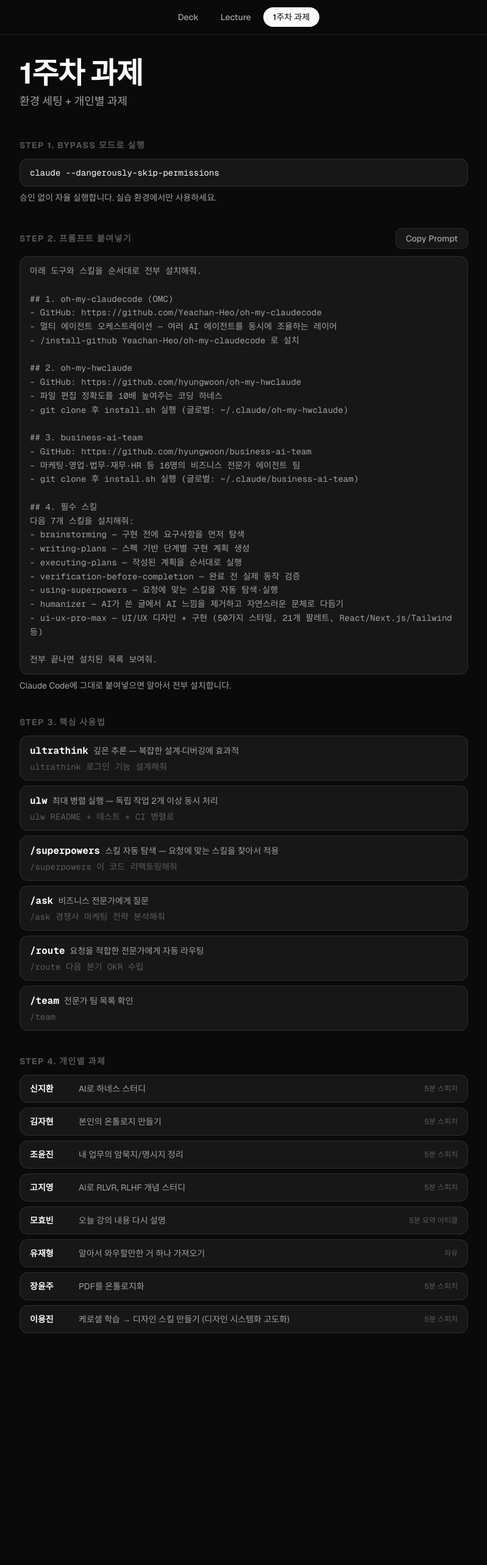
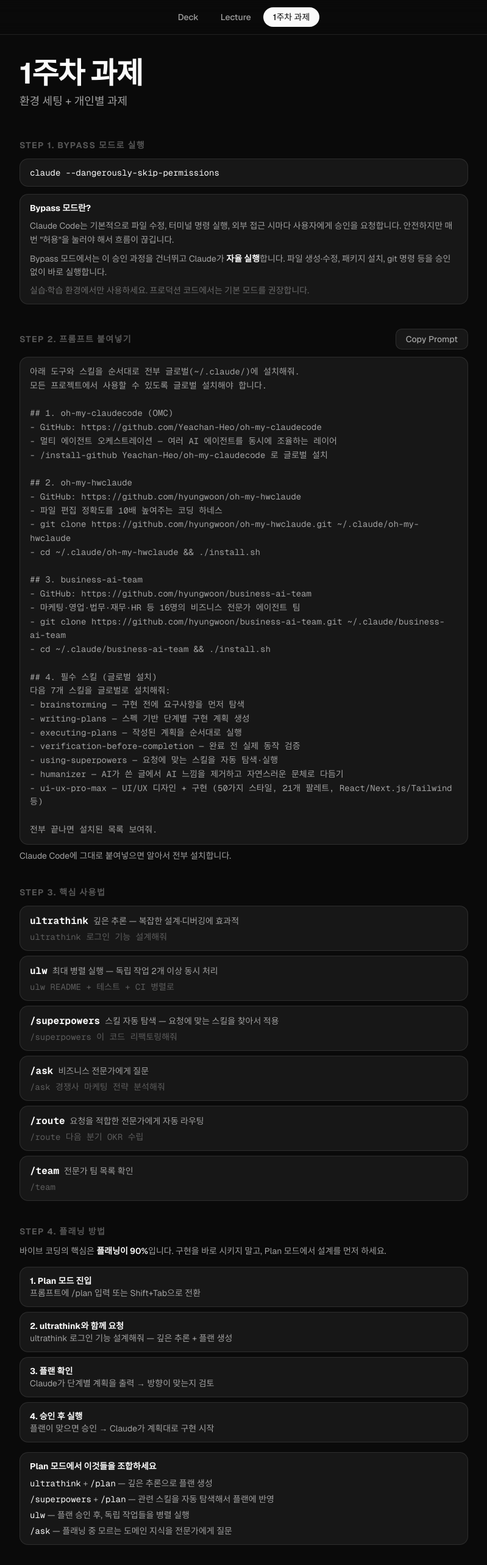
Before and after one commit to hyungwoon/ai-coding-deck, a Next.js app: page /homework/week1 in a window 1280 px wide. Shown: the top 2566 px of the page at 61% size, without its empty margins (240-1039 px from the left). Before the commit the page ends 2282 px from the top, so only its background shows below. Built offline with nearby package versions, Linux system fonts and the light colour scheme.

Commit message:
feat: 1주차 과제 페이지 보강 — bypass 설명, 글로벌 설치 명시, Plan 모드 가이드 추가

```diff
--- a/src/app/homework/week1/page.tsx
+++ b/src/app/homework/week1/page.tsx
@@ -2,25 +2,28 @@
 
 import { useState, useCallback } from "react";
 
-const SETUP_PROMPT = `아래 도구와 스킬을 순서대로 전부 설치해줘.
+const SETUP_PROMPT = `아래 도구와 스킬을 순서대로 전부 글로벌(~/.claude/)에 설치해줘.
+모든 프로젝트에서 사용할 수 있도록 글로벌 설치해야 합니다.
 
 ## 1. oh-my-claudecode (OMC)
 - GitHub: https://github.com/Yeachan-Heo/oh-my-claudecode
 - 멀티 에이전트 오케스트레이션 — 여러 AI 에이전트를 동시에 조율하는 레이어
-- /install-github Yeachan-Heo/oh-my-claudecode 로 설치
+- /install-github Yeachan-Heo/oh-my-claudecode 로 글로벌 설치
 
 ## 2. oh-my-hwclaude
 - GitHub: https://github.com/hyungwoon/oh-my-hwclaude
 - 파일 편집 정확도를 10배 높여주는 코딩 하네스
-- git clone 후 install.sh 실행 (글로벌: ~/.claude/oh-my-hwclaude)
+- git clone https://github.com/hyungwoon/oh-my-hwclaude.git ~/.claude/oh-my-hwclaude
+- cd ~/.claude/oh-my-hwclaude && ./install.sh
 
 ## 3. business-ai-team
 - GitHub: https://github.com/hyungwoon/business-ai-team
 - 마케팅·영업·법무·재무·HR 등 16명의 비즈니스 전문가 에이전트 팀
-- git clone 후 install.sh 실행 (글로벌: ~/.claude/business-ai-team)
+- git clone https://github.com/hyungwoon/business-ai-team.git ~/.claude/business-ai-team
+- cd ~/.claude/business-ai-team && ./install.sh
 
-## 4. 필수 스킬
-다음 7개 스킬을 설치해줘:
+## 4. 필수 스킬 (글로벌 설치)
+다음 7개 스킬을 글로벌로 설치해줘:
 - brainstorming — 구현 전에 요구사항을 먼저 탐색
 - writing-plans — 스펙 기반 단계별 구현 계획 생성
 - executing-plans — 작성된 계획을 순서대로 실행
@@ -38,6 +41,13 @@
   { cmd: "/ask", desc: "비즈니스 전문가에게 질문", ex: "/ask 경쟁사 마케팅 전략 분석해줘" },
   { cmd: "/route", desc: "요청을 적합한 전문가에게 자동 라우팅", ex: "/route 다음 분기 OKR 수립" },
   { cmd: "/team", desc: "전문가 팀 목록 확인", ex: "/team" },
+];
+
+const planSteps = [
+  { step: "1. Plan 모드 진입", detail: "프롬프트에 /plan 입력 또는 Shift+Tab으로 전환" },
+  { step: "2. ultrathink와 함께 요청", detail: "ultrathink 로그인 기능 설계해줘 — 깊은 추론 + 플랜 생성" },
+  { step: "3. 플랜 확인", detail: "Claude가 단계별 계획을 출력 → 방향이 맞는지 검토" },
+  { step: "4. 승인 후 실행", detail: "플랜이 맞으면 승인 → Claude가 계획대로 구현 시작" },
 ];
 
 const assignments = [
@@ -73,9 +83,20 @@
           <code className="block rounded-xl border border-border bg-card px-4 py-3 font-mono text-sm">
             claude --dangerously-skip-permissions
           </code>
-          <p className="text-sm text-muted-foreground mt-2">
-            승인 없이 자율 실행합니다. 실습 환경에서만 사용하세요.
-          </p>
+          <div className="rounded-xl border border-border bg-card px-4 py-3 mt-3 space-y-2">
+            <p className="text-sm font-bold text-foreground">Bypass 모드란?</p>
+            <p className="text-sm text-muted-foreground leading-relaxed">
+              Claude Code는 기본적으로 파일 수정, 터미널 명령 실행, 외부 접근 시마다 사용자에게 승인을 요청합니다.
+              안전하지만 매번 &quot;허용&quot;을 눌러야 해서 흐름이 끊깁니다.
+            </p>
+            <p className="text-sm text-muted-foreground leading-relaxed">
+              Bypass 모드에서는 이 승인 과정을 건너뛰고 Claude가 <span className="text-foreground font-semibold">자율 실행</span>합니다.
+              파일 생성·수정, 패키지 설치, git 명령 등을 승인 없이 바로 실행합니다.
+            </p>
+            <p className="text-sm text-muted-foreground/60">
+              실습·학습 환경에서만 사용하세요. 프로덕션 코드에서는 기본 모드를 권장합니다.
+            </p>
+          </div>
         </section>
 
         {/* Step 2 */}
@@ -117,9 +138,35 @@
           </div>
         </section>
 
-        {/* Step 4 */}
+        {/* Step 4: Planning */}
+        <section className="mb-10">
+          <h2 className="text-sm font-bold text-muted-foreground/50 uppercase tracking-widest mb-3">Step 4. 플래닝 방법</h2>
+          <p className="text-sm text-muted-foreground mb-4">
+            바이브 코딩의 핵심은 <span className="text-foreground font-semibold">플래닝이 90%</span>입니다.
+            구현을 바로 시키지 말고, Plan 모드에서 설계를 먼저 하세요.
+          </p>
+          <div className="space-y-2 mb-4">
+            {planSteps.map((s) => (
+              <div key={s.step} className="rounded-xl border border-border bg-card px-4 py-3">
+                <p className="text-sm font-bold text-foreground">{s.step}</p>
+                <p className="text-sm text-muted-foreground">{s.detail}</p>
+              </div>
+            ))}
+          </div>
+          <div className="rounded-xl border border-border bg-card px-4 py-3">
+            <p className="text-sm font-bold text-foreground mb-2">Plan 모드에서 이것들을 조합하세요</p>
+            <div className="space-y-1.5 text-sm text-muted-foreground">
+              <p><code className="font-mono text-foreground">ultrathink</code> + <code className="font-mono text-foreground">/plan</code> — 깊은 추론으로 플랜 생성</p>
+              <p><code className="font-mono text-foreground">/superpowers</code> + <code className="font-mono text-foreground">/plan</code> — 관련 스킬을 자동 탐색해서 플랜에 반영</p>
+              <p><code className="font-mono text-foreground">ulw</code> — 플랜 승인 후, 독립 작업들을 병렬 실행</p>
+              <p><code className="font-mono text-foreground">/ask</code> — 플래닝 중 모르는 도메인 지식을 전문가에게 질문</p>
+            </div>
+          </div>
+        </section>
+
+        {/* Step 5 */}
         <section>
-          <h2 className="text-sm font-bold text-muted-foreground/50 uppercase tracking-widest mb-3">Step 4. 개인별 과제</h2>
+          <h2 className="text-sm font-bold text-muted-foreground/50 uppercase tracking-widest mb-3">Step 5. 개인별 과제</h2>
           <div className="space-y-2">
             {assignments.map((a) => (
               <div key={a.name} className="flex items-center gap-4 rounded-xl border border-border bg-card px-4 py-3">
```
